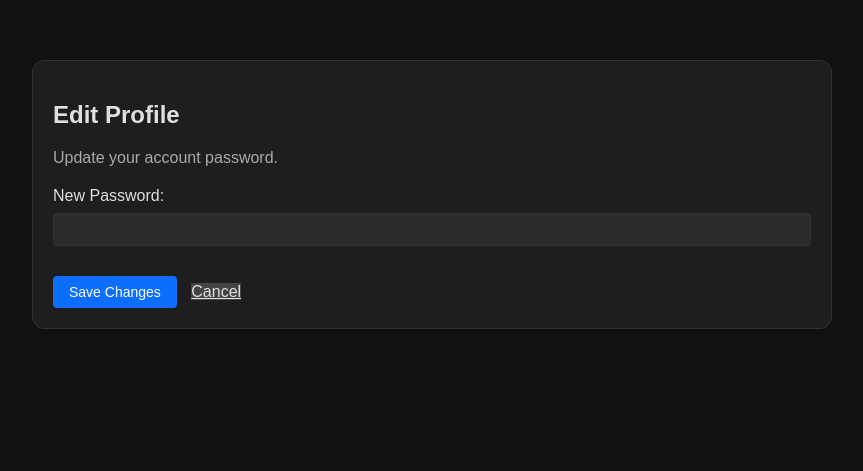
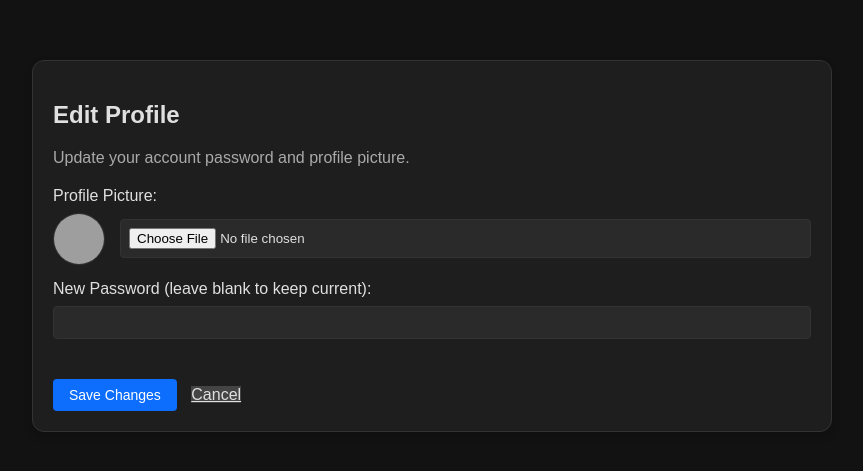
Before and after one commit to TK1612/SaintMTLweb, a Flask app: page /edit-profile in a window 1280 px wide. Shown: the part 58-529 px from the top of the page, without its empty margins (208-1071 px from the left). Run offline with Flask 3, Linux system fonts and the light colour scheme; the visitor is signed in with stand-in values (Sample User, id 1); grey boxes are pictures that could not be loaded.

Commit message:
Update edit_profile.html

```diff
--- a/templates/edit_profile.html
+++ b/templates/edit_profile.html
@@ -3,12 +3,21 @@
 {% block content %}
 <div class="box">
     <h2>Edit Profile</h2>
-    <p style="color: #aaa; margin-bottom: 20px;">Update your account password.</p>
+    <p style="color: #aaa; margin-bottom: 20px;">Update your account password and profile picture.</p>
 
-    <form action="{{ url_for('edit_profile') }}" method="POST">
+    <form action="{{ url_for('edit_profile') }}" method="POST" enctype="multipart/form-data">
+
         <div style="margin-bottom: 15px;">
-            <label for="new_password" style="display: block; margin-bottom: 8px;">New Password:</label>
-            <input type="password" id="new_password" name="new_password" required>
+            <label style="display: block; margin-bottom: 8px;">Profile Picture:</label>
+            <div style="display: flex; align-items: center; gap: 15px;">
+                <img src="{{ url_for('static', filename=current_user.profile_pic if current_user.profile_pic else 'default_profile.png') }}" alt="Current Profile" style="width: 50px; height: 50px; border-radius: 50%; object-fit: cover; border: 1px solid var(--border-color);">
+                <input type="file" name="profile_pic" accept="image/*" style="flex-grow: 1; margin-bottom: 0;">
+            </div>
+        </div>
+
+        <div style="margin-bottom: 25px;">
+            <label for="new_password" style="display: block; margin-bottom: 8px;">New Password (leave blank to keep current):</label>
+            <input type="password" id="new_password" name="new_password">
         </div>
 
         <button type="submit" class="btn">Save Changes</button>
```
